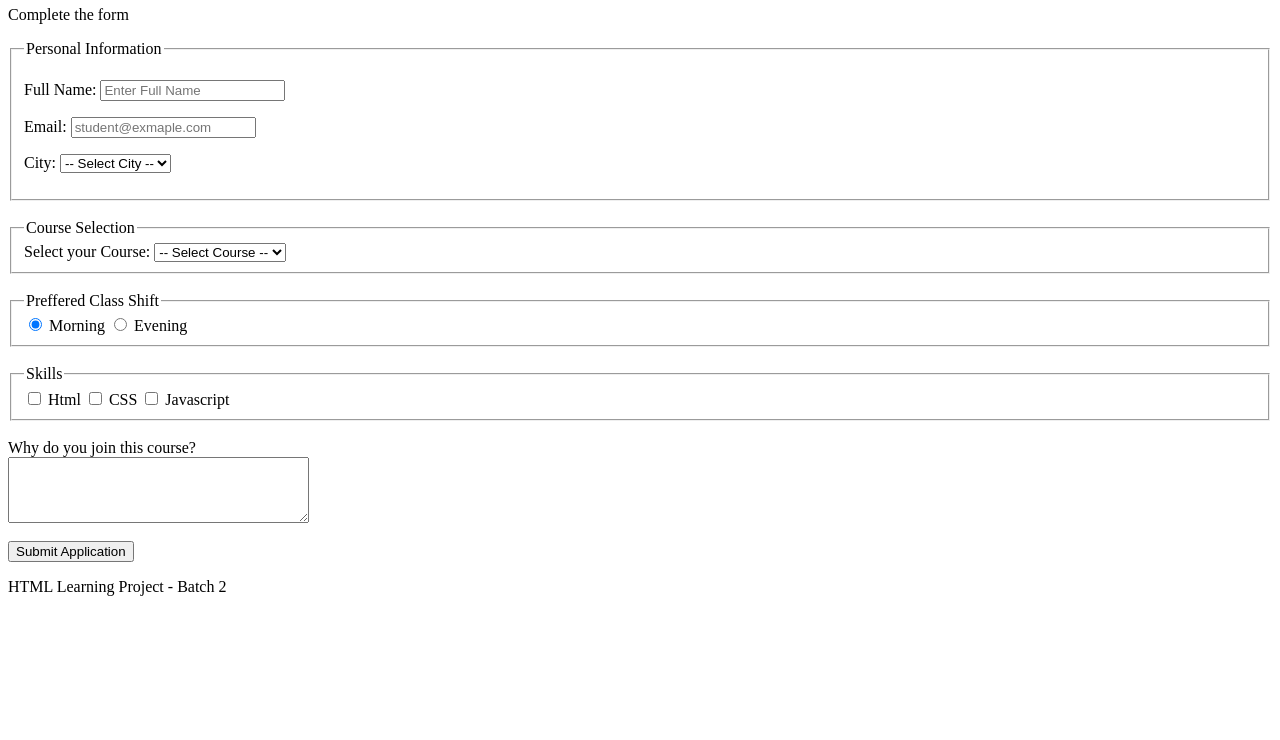
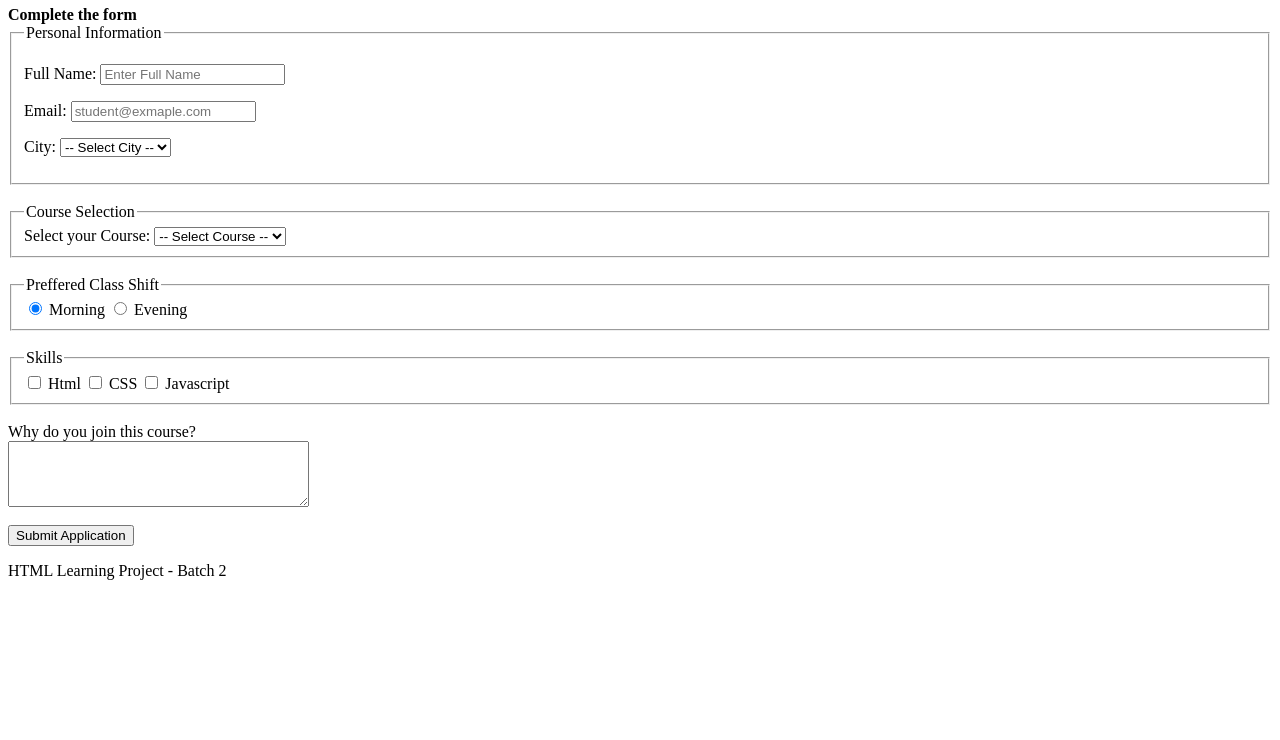
Before and after one commit to mahsammalik/student-submission-form, a plain HTML site: page index.html in a window 1280 px wide. Shown: the part 60-800 px from the top of the page. Drawn offline with Linux system fonts and the light colour scheme.

Commit message:
change tag

```diff
--- a/index.html
+++ b/index.html
@@ -3,7 +3,7 @@
 <body>
     <header>
         <h1>Student Admission Form</h1>
-        <p>Complete the form</p>
+        <b>Complete the form</b>
     </header>
     <main>
         <form method="post" onchange="checkshift()">
```
